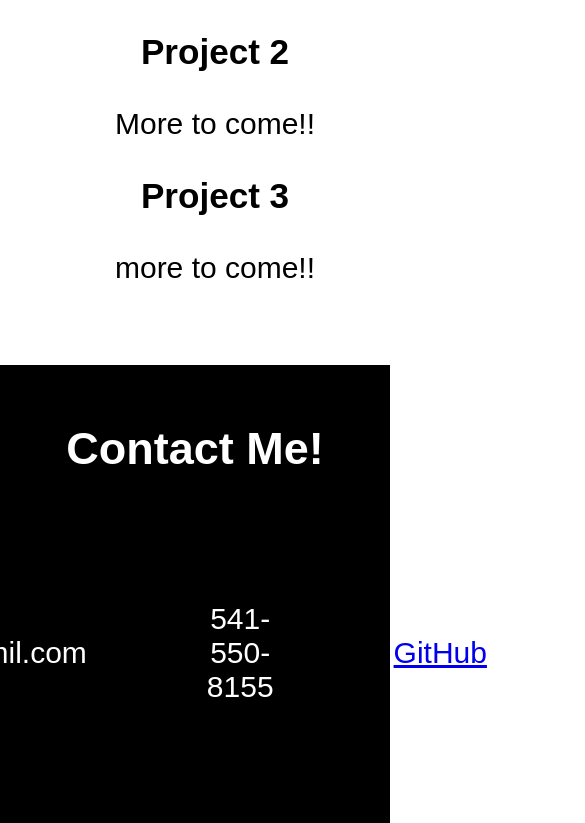
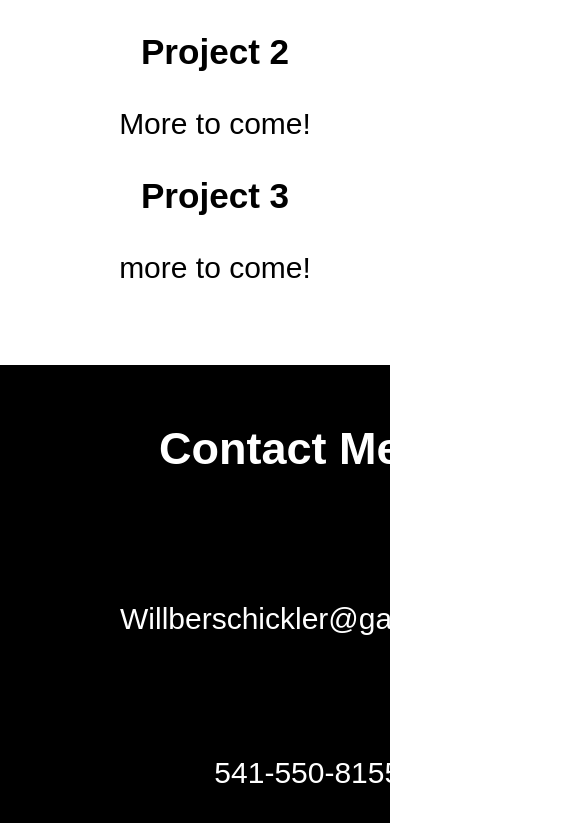
Before and after one commit to willber10/Will-Schickler-Portfolio-, a plain HTML site: page index.html in a window 390 px wide. Shown: the part 7321-8144 px from the top of the page, 585 px wide, since content can reach past the window. Drawn offline with Linux system fonts and the light colour scheme.

Commit message:
tried making the contact me section adjust with the screen

```diff
--- a/assets/style.css
+++ b/assets/style.css
@@ -128,6 +128,8 @@ section {
     }
 
     #contact {
+        display: flex;
+        flex-wrap: wrap;
         background-color: black;
         color: white;
     }
@@ -182,3 +184,10 @@ section {
         visibility: visible;
         opacity: 1;
     }
+
+    @media (max-width: 600px) {
+        #contact-ul {
+            flex-direction: column;
+            /* other styles as needed... */
+        }
+    }
--- a/index.html
+++ b/index.html
@@ -69,11 +69,11 @@
         </li>
         <li>
           <h3>Project 2</h3>
-          <p>More to come!!</p>
+          <p>More to come!</p>
         </li>
         <li>
           <h3>Project 3</h3>
-          <p>more to come!!</p>
+          <p>more to come!</p>
         </li>
       </ul>
     </section>
```
